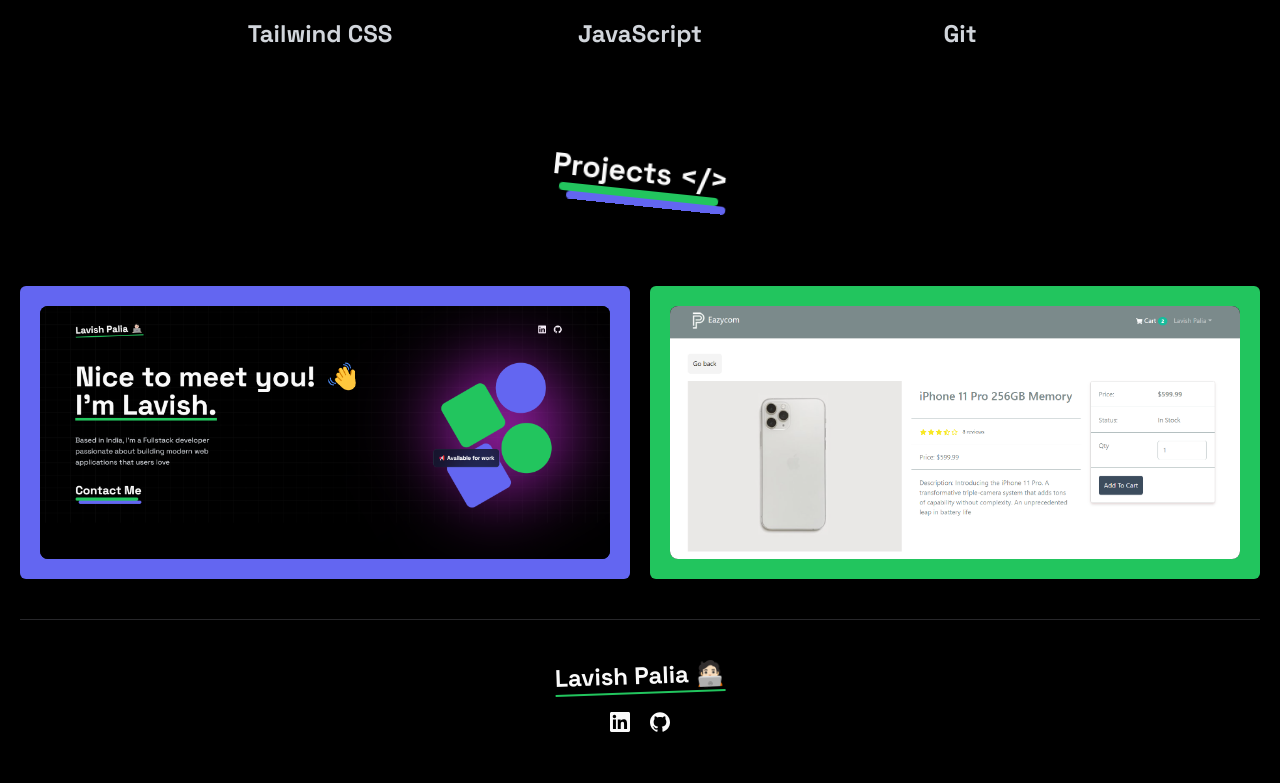
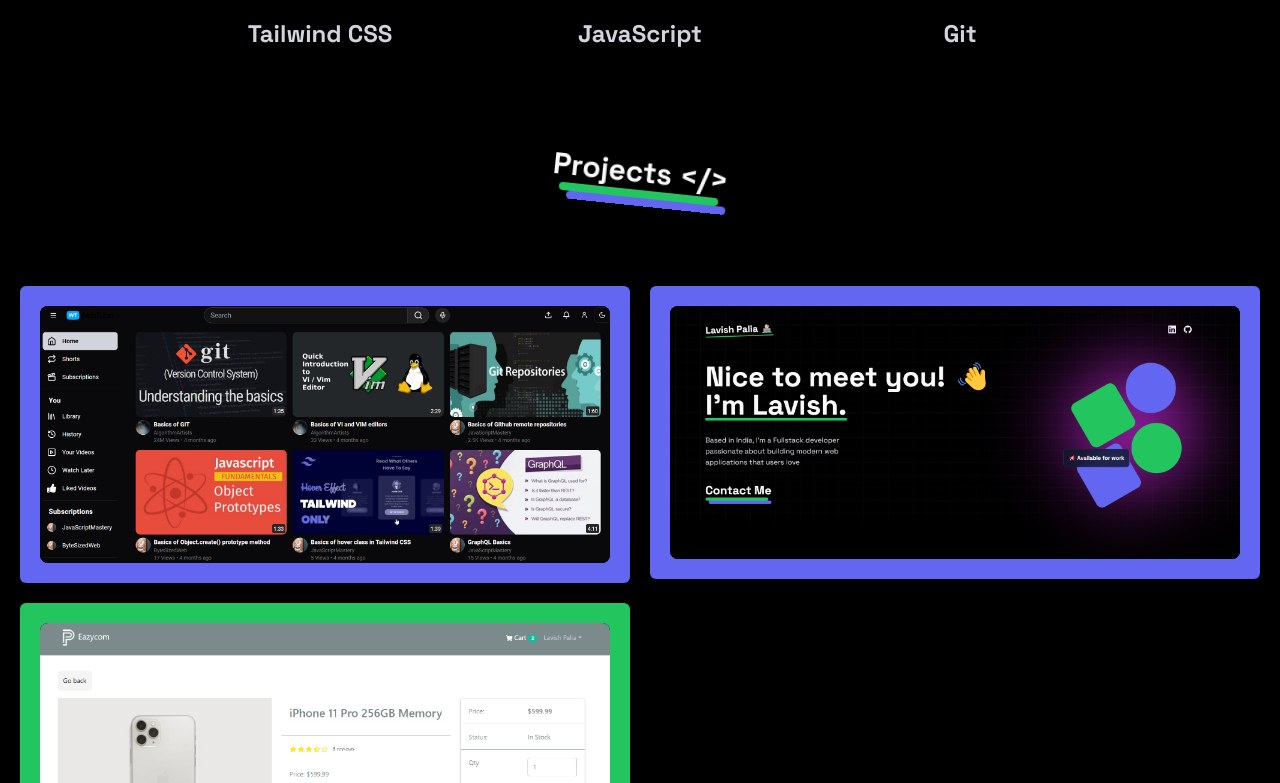
Before and after one commit to LavishPalia/next-dev-portfolio, a Next.js app: page / in a window 1280 px wide. Shown: the part 1346-2129 px from the top of the page. Built offline with nearby package versions, Linux system fonts and the light colour scheme.

Commit message:
implement add videocave project details to the projects.tsx file

```diff
--- a/app/(home)/components/Projects.tsx
+++ b/app/(home)/components/Projects.tsx
@@ -2,11 +2,14 @@
 import {
   SiBootstrap,
   SiExpress,
+  SiGit,
   SiMongodb,
   SiNextdotjs,
   SiNodedotjs,
   SiReact,
+  SiRedux,
   SiTailwindcss,
+  SiTypescript,
 } from 'react-icons/si';
 import Title from './Title';
 import Link from 'next/link';
@@ -15,6 +18,22 @@
 
 const Projects = () => {
   const projects = [
+    {
+      title: 'VideoCave: Streaming Platform',
+      tech: [
+        SiNodedotjs,
+        SiExpress,
+        SiMongodb,
+        SiReact,
+        SiTailwindcss,
+        SiRedux,
+        SiTypescript,
+        SiGit,
+      ],
+      link: '#',
+      cover: '/videocave-homescreen.png',
+      background: 'bg-indigo-500',
+    },
     {
       title: 'Developer Portfolio',
       tech: [SiNextdotjs, SiTailwindcss],
```
Also changed, not shown: public/videocave-homescreen.png (added).
